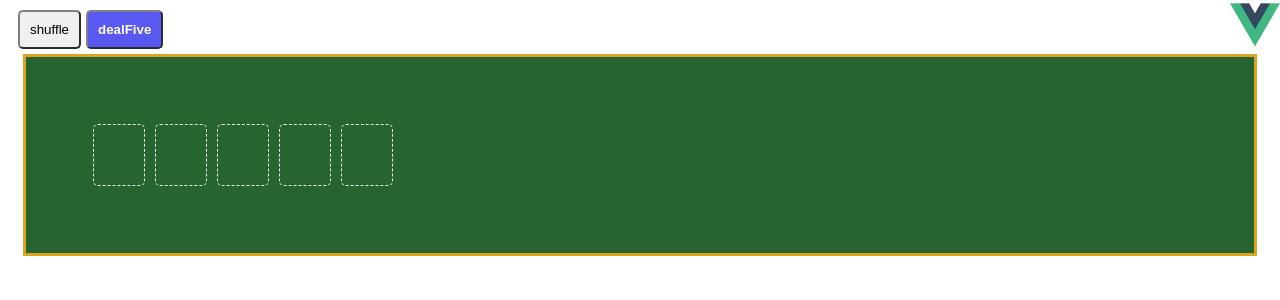
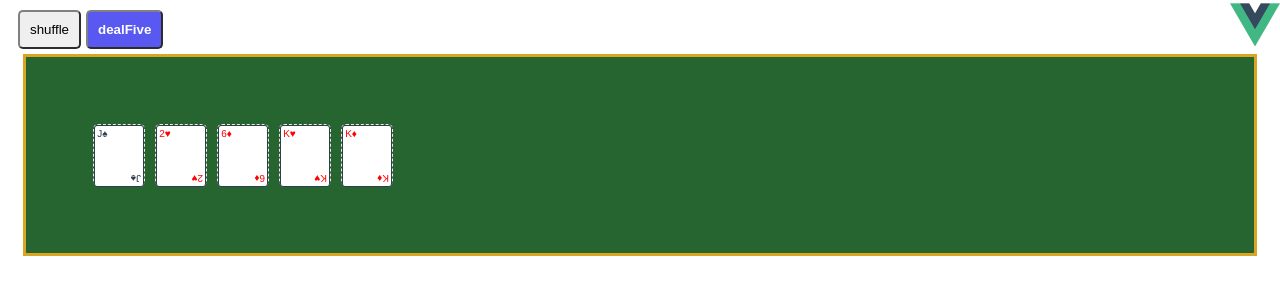
Before and after one commit to 6zz/cards, a Vue app: page / in a window 1280 px wide. Both pictures are taken after a click on the button "dealFive". Shown: the top 300 px of the page. Built offline with nearby package versions, Linux system fonts and the light colour scheme; the HTML template or start-up script is replaced by a standard one.

Commit message:
completes the implementation to show cards

```diff
--- a/src/App.vue
+++ b/src/App.vue
@@ -33,7 +33,14 @@ export default {
       this.dealtCards = new Array(5);
     },
     dealFive: function() {
-      this.dealtCards = deck.dealFive();
+      if (deck.empty()) {
+        return;
+      }
+      try {
+        this.dealtCards = deck.dealFive();
+      } catch (e) {
+        alert(e);
+      }
     }
   }
 }
--- /dev/null
+++ b/src/components/Card.vue
@@ -0,0 +1,70 @@
+<template>
+    <div class="card">
+        <div class="top" :class="suite">
+            <span>{{value}}</span>
+        </div>
+        <div class="bottom" :class="suite">
+            <span>{{value}}</span>
+        </div>
+    </div>
+</template>
+
+<script>
+export default {
+    name: 'Card',
+    props: {
+        card: Object
+    },
+    computed: {
+        value: function() {
+            const o = this.card || {};
+            const val = {
+                ace: 'A',
+                king: 'K',
+                queen: 'Q',
+                jack: 'J'
+            }[o.v || ''];
+
+            return val || o.v || '';
+        },
+        suite: function() {
+            const o = this.card || {}
+            return o.suite || '';
+        }
+    }
+}
+</script>
+
+<style scoped>
+.card {
+    background-color: #fff;
+    font-size: 10px;
+    border: 1px solid;
+    border-radius: 3px;
+}
+.top,
+.bottom {
+    box-sizing: border-box;
+    padding: 2px;
+    height: 30px;
+}
+.bottom {
+    transform: rotate(180deg);
+}
+.diamonds,
+.hearts {
+    color: red;
+}
+.spades::after {
+    content: '♠︎';
+}
+.clubs::after {
+    content: '♣︎';
+}
+.diamonds::after {
+    content: '♦︎';
+}
+.hearts::after {
+    content: '♥︎';
+}
+</style>
--- a/src/components/Table.vue
+++ b/src/components/Table.vue
@@ -4,16 +4,23 @@
             <li v-for="(card, index) in cards"
                 :key="index"
                 class="slot"
-            ></li>
+            >
+                <Card :card="card" v-if="card"/>
+            </li>
         </ul>
     </div>
 </template>
 
 <script>
+import Card from './Card.vue'
+
 export default {
     name: 'CardTable',
     props: {
         cards: Array
+    },
+    components: {
+        Card
     }
 }
 </script>
--- a/src/lib/deck.js
+++ b/src/lib/deck.js
@@ -19,14 +19,13 @@ class DeckOfCards {
   }
 
   * deal() {
-    while (this.top) {
+    while (this.top--) {
       const pos = Math.floor(Math.random() * this.top);
       const pick = this.deck[pos];
+    //   console.log('picking card at', pos, pick);
       // place picked to the end of the deck
       this.deck[pos] = this.deck[this.top];
       this.deck[this.top] = pick;
-      // exclude picked card from next deal
-      this.top -= 1;
 
       yield pick;
     }
@@ -47,7 +46,7 @@ class DeckOfCards {
     while (n--) {
       val = iter.next();
       if (val.done) {
-        break;
+        throw new Error('Empty Deck');
       }
       cards.push(val.value);
     }
```
